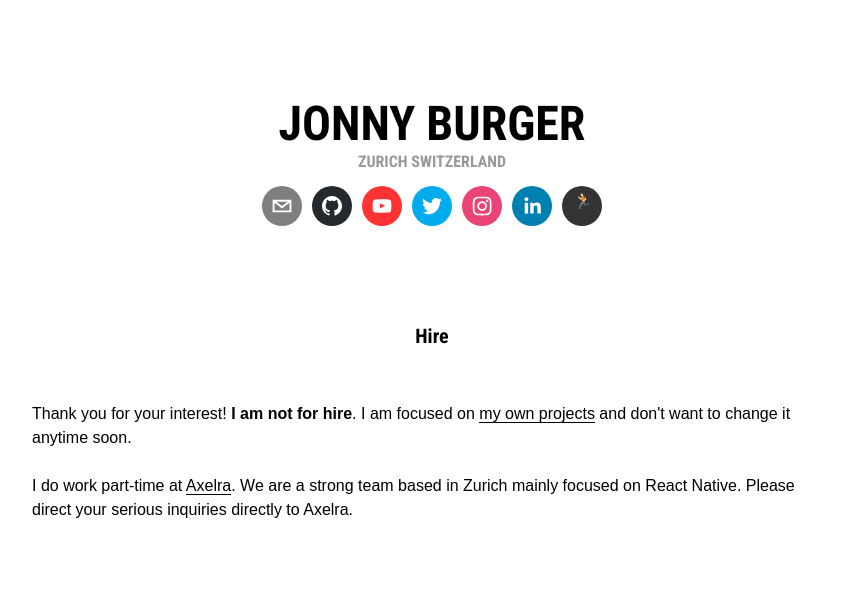
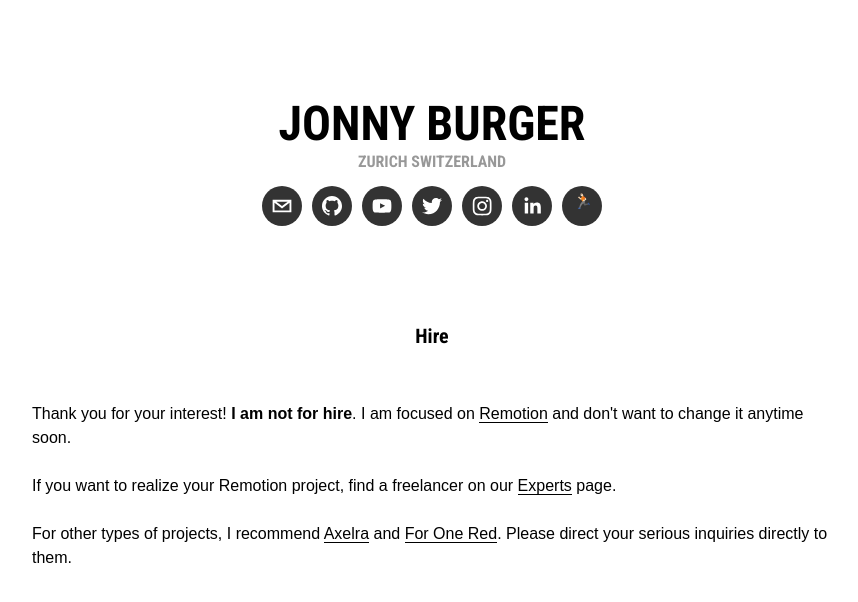
Before and after one commit to JonnyBurger/jonny, a React (Create React App) app: page /hire in a window 1280 px wide. Shown: the top 602 px of the page, without its empty margins (208-1066 px from the left). Built offline with nearby package versions, Linux system fonts and the light colour scheme.

Commit message:
update website

```diff
--- a/package.json
+++ b/package.json
@@ -11,7 +11,7 @@
     "react-router": "^5.1.2",
     "react-router-dom": "^5.1.2",
     "react-scripts": "1.1.4",
-    "react-social-icons": "^3.0.0",
+    "react-social-icons": "^5.14.0",
     "styled-components": "^3.2.6"
   },
   "scripts": {
--- a/src/App.js
+++ b/src/App.js
@@ -98,32 +98,32 @@ class App extends Component {
           <Icons>
             <SocialIcon
               url="mailto:hi@jonny.io"
-              color="var(--social-button)"
+              bgColor="var(--social-button)"
               style={{ width: 40, height: 40 }}
             />
             <SocialIcon
               url="https://github.com/JonnyBurger"
-              color="var(--social-button)"
+              bgColor="var(--social-button)"
               style={{ width: 40, height: 40 }}
             />
             <SocialIcon
               url="https://youtube.com/c/JonnyBurger"
-              color="var(--social-button)"
+              bgColor="var(--social-button)"
               style={{ width: 40, height: 40 }}
             />
             <SocialIcon
               url="https://twitter.com/JNYBGR"
-              color="var(--social-button)"
+              bgColor="var(--social-button)"
               style={{ width: 40, height: 40 }}
             />
             <SocialIcon
               url="https://instagram.com/jonnyburger"
-              color="var(--social-button)"
+              bgColor="var(--social-button)"
               style={{ width: 40, height: 40 }}
             />
             <SocialIcon
               url="https://www.linkedin.com/in/jonny-burger-4115109b/"
-              color="var(--social-button)"
+              bgColor="var(--social-button)"
               style={{ width: 40, height: 40 }}
             />
             <a href="https://jonny.run">
@@ -164,18 +164,19 @@ class App extends Component {
               render={() => (
                 <div>
                   <Description>
-                    I'm an indie hacker working on projects that combine
-                    engineering, art and business. <br></br>{" "}
+                    I am the Chief Hacker at{" "}
+                    <ExternalLink href="https://remotion.dev">
+                      Remotion
+                    </ExternalLink>
+                    , a tool for making videos programmatically!
+                    <br></br>{" "}
                     <ExternalLink href="/hire">
                       Not available for hire
                     </ExternalLink>
-                    , reach out to{" "}
-                    <ExternalLink target="_blank" href="https://axelra.com">
-                      Axelra
+                    <ExternalLink href="/hire">
+                      , see here instead.
                     </ExternalLink>{" "}
-                    instead.
                   </Description>
-
                   <Projects />
                 </div>
               )}
--- a/src/Projects.js
+++ b/src/Projects.js
@@ -15,16 +15,16 @@ export default () => {
         description="Programmatic video creation"
         accomplishments={[
           "Developer tool for creating videos programmatically",
-          "10'000+ Github stars",
+          "14'000+ Github stars",
           "Community of hundreds of Remotion developers",
         ]}
       />
       <Project
-        timeline="2018–"
+        timeline="2018–2022"
         title="AnySticker"
-        link="https://anysticker.app"
+        link="https://anysticker.com"
         feature={<AnySticker />}
-        description="Instagram Story Stickers"
+        description="WhatsApp and Instagram stickers"
         accomplishments={[
           "App for creating custom WhatsApp and Instagram stickers",
           "iOS and Android app",
@@ -32,13 +32,13 @@ export default () => {
         ]}
       />
       <Project
-        timeline="2016–"
+        timeline="2016–2022"
         title="Bestande"
         link="https://bestande.ch"
         feature={<Bestande />}
         description="Student app for University of Zurich"
         accomplishments={[
-          "The leading app for the University of Zurich - more than 20'000 downloads",
+          "Student app for the University of Zurich - more than 20'000 downloads",
           "Apps for iOS, Android and Web",
           "60'000 course ratings and 50'000 chat messages",
         ]}
--- a/src/hire.js
+++ b/src/hire.js
@@ -13,18 +13,35 @@ const ExternalLink = styled.a`
 
 export default () => {
   return (
-    <div style={{ width: 800, margin: "auto" }}>
+    <div
+      style={{
+        maxWidth: 800,
+        paddingLeft: 28,
+        paddingRight: 28,
+        margin: "auto",
+      }}
+    >
       <Paragraph>
         Thank you for your interest! <strong>I am not for hire</strong>. I am
-        focused on <ExternalLink href="/">my own projects</ExternalLink> and
-        don't want to change it anytime soon.
+        focused on <ExternalLink href="/">Remotion</ExternalLink> and don't want
+        to change it anytime soon.
         <br />
-        <br /> I do work part-time at{" "}
+        <br />
+        If you want to realize your Remotion project, find a freelancer on our{" "}
+        <ExternalLink href="https://remotion.dev/experts">
+          Experts
+        </ExternalLink>{" "}
+        page.
+        <br />
+        <br /> For other types of projects, I recommend{" "}
         <ExternalLink target="_blank" href="https://axelra.com">
           Axelra
+        </ExternalLink>{" "}
+        and{" "}
+        <ExternalLink target="_blank" href="https://foronered.com">
+          For One Red
         </ExternalLink>
-        . We are a strong team based in Zurich mainly focused on React Native.
-        Please direct your serious inquiries directly to Axelra.
+        . Please direct your serious inquiries directly to them.
       </Paragraph>
     </div>
   );
```
Also changed, not shown: 1 other file (tests, documents, lock files or other folders).
